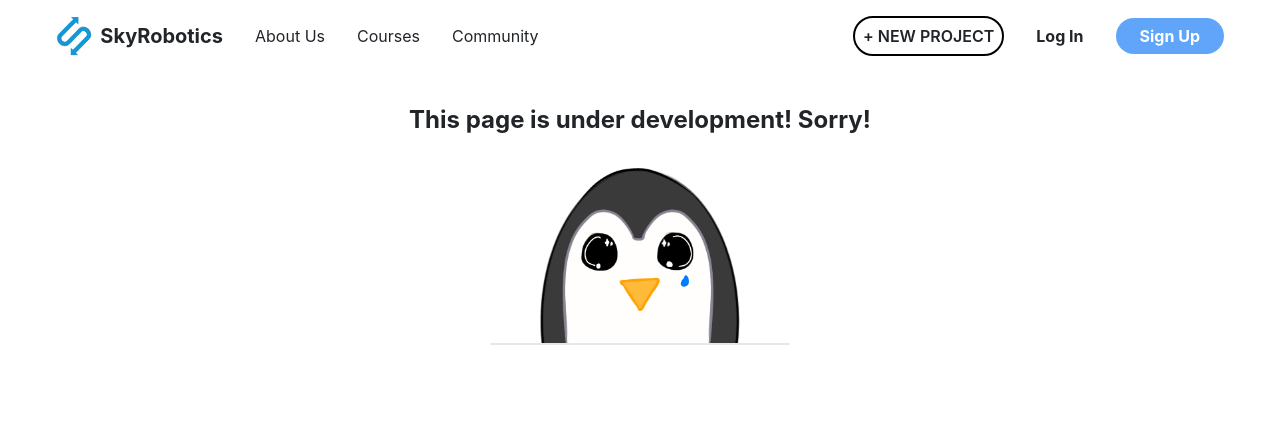
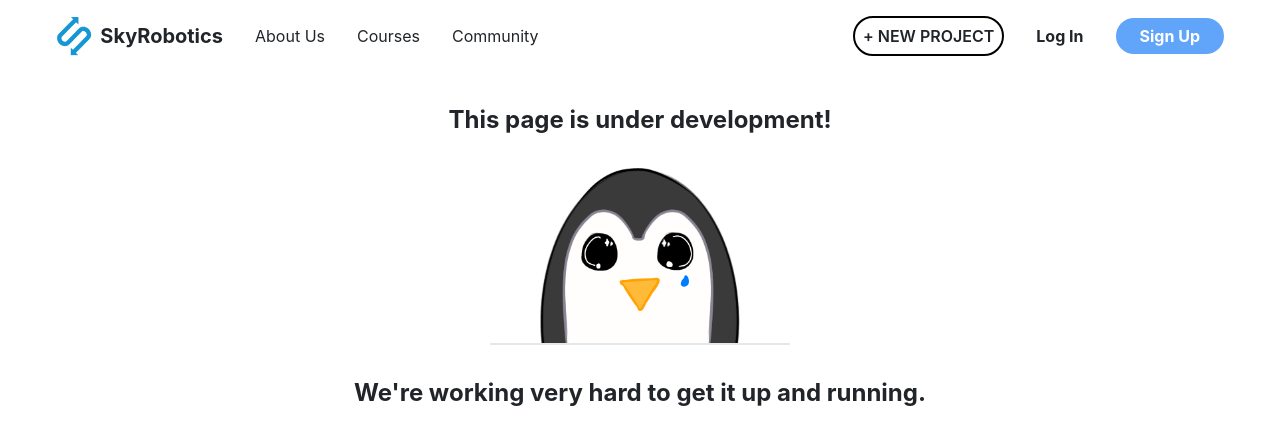
Before and after one commit to AnmayG/skyr-website, a React (Create React App) app: page /courses in a window 1280 px wide. Shown: the top 444 px of the page. Built offline with nearby package versions, Linux system fonts and the light colour scheme; no server answers.

Commit message:
new file creation on new project click

```diff
--- a/src/components/code-editor/Markdown.jsx
+++ b/src/components/code-editor/Markdown.jsx
@@ -33,7 +33,7 @@ const Markdown = (props) => {
   }, [props.downloadUrl]);
 
   return (
-    <div className="m-2">
+    <div className="m-4">
       <ReactMarkdown
         className="prose"
         children={markdown}
--- a/src/pages/Courses.js
+++ b/src/pages/Courses.js
@@ -7,10 +7,13 @@ const Courses = () => {
       <Navbar />
       <div className="w-screen flex flex-col items-center justify-center">
         <p className="w-full text-center m-8 text-2xl font-bold">
-          This page is under development! Sorry!
+          This page is under development!
         </p>
         <img alt="" src={"/penguin404.svg"} height={200} width={200} />
         <div className="h-[2px] w-[300px] bg-gray-200" />
+        <p className="w-full text-center m-8 text-2xl font-bold">
+          We're working very hard to get it up and running.
+        </p>
       </div>
     </div>
   );
--- a/src/pages/community/CommunityHome.js
+++ b/src/pages/community/CommunityHome.js
@@ -13,10 +13,13 @@ const CommunityHome = () => {
           <div className="flex items-center justify-center">
             <div className="w-screen flex flex-col items-center justify-center">
             <p className="w-full text-center m-8 text-2xl font-bold">
-              This page is under development! Sorry!
+              This page is under development!
             </p>
             <img alt="" src={"/penguin404.svg"} height={200} width={200} />
             <div className="h-[2px] w-[300px] bg-gray-200" />
+            <p className="w-full text-center m-8 text-2xl font-bold">
+              We're working very hard to get it up and running.
+            </p>
           </div>
           {/* <button
             className="m-4 rounded-full bg-green-500 p-4 text-white font-extrabold text-xl"
--- a/src/pages/default/AboutUs.js
+++ b/src/pages/default/AboutUs.js
@@ -14,10 +14,13 @@ export default function AboutUs() {
       <Navbar />
       <div className="w-screen flex flex-col items-center justify-center">
         <p className="w-full text-center m-8 text-2xl font-bold">
-          This page is under development! Sorry!
+          This page is under development!
         </p>
         <img alt="" src={"/penguin404.svg"} height={200} width={200} />
         <div className="h-[2px] w-[300px] bg-gray-200" />
+        <p className="w-full text-center m-8 text-2xl font-bold">
+          We're working very hard to get it up and running.
+        </p>
       </div>
       {/* <div className="m-2">
         <div>
--- a/src/pages/editors/Editor.js
+++ b/src/pages/editors/Editor.js
@@ -6,17 +6,31 @@ import Markdown from "../../components/code-editor/Markdown";
 import io from "socket.io-client";
 import { useSearchParams } from "react-router-dom";
 import { rdb, db, auth } from "../../firebase";
-import { set, ref, onValue, runTransaction } from "firebase/database";
+import { set, push, ref, onValue, runTransaction } from "firebase/database";
 import {
   readDatabaseDocument,
   updateDatabaseDocument,
 } from "../../interfaces/RealtimeDBInterface";
+const sampleCode = `start()
+set_outputs(26, 19, 13)
+turn_off(26, 19, 13)
+
+while True:
+  blink(26, 0.2)
+  blink(19, 0.2)
+  blink(13, 0.2)`;
 
 const Editor = (props) => {
   // URL Params
   const [params] = useSearchParams();
   const docId = params.get("id");
-  const dbRef = ref(rdb, `/${docId}`);
+  var dbRef = null;
+  if (docId) {
+    dbRef = ref(rdb, `/${docId}`);
+  } else {
+    const overallRef = ref(rdb, `/`);
+    dbRef = push(overallRef);
+  }
   const navigate = useNavigate();
 
   // Markdown state
@@ -36,14 +50,6 @@ const Editor = (props) => {
 
   // CodeMirror state
   const [sentCodeString, setSentCodeString] = useState(``);
-  // start()
-  // set_outputs(26, 19, 13)
-  // turn_off(26, 19, 13)
-
-  // while True:
-  //   blink(26, 0.2)
-  //   blink(19, 0.2)
-  //   blink(13, 0.2)
   const [recCodeString, setRecCodeString] = useState("");
 
   // Websocket Connection
@@ -71,6 +77,22 @@ const Editor = (props) => {
     // If no ID provided/new project has been created
     if (!docId) {
       // Create new document
+      console.log("here");
+      completeTransaction(sampleCode).then(() => {
+        console.log(dbRef.key);
+        navigate(`/editor/?id=${dbRef.key}`);
+      });
+      // runTransaction(dbRef, (transaction) => {
+      //   if (transaction) {
+      //     // Set the value
+      //     console.log("the hell")
+      //     transaction.value = sampleCode;
+      //   }
+      //   return transaction;
+      // });
+      // console.log(dbRef.key)
+      // navigate(`/editor/?id=${dbRef.key}`)
+      return;
     }
 
     var dbRefConnected = false;
@@ -136,16 +158,21 @@ const Editor = (props) => {
     });
   }
 
-  function databaseTransaction(codeString) {
-    setRecCodeString(codeString);
-    const uid = auth.currentUser.uid;
-    runTransaction(dbRef, (transaction) => {
+  async function completeTransaction(codeString) {
+    await runTransaction(dbRef, (transaction) => {
       if (transaction) {
         // Set the value
+        console.log("here1324");
         transaction.value = codeString;
       }
       return transaction;
     });
+  }
+
+  function databaseTransaction(codeString) {
+    setRecCodeString(codeString);
+    const uid = auth.currentUser.uid;
+    completeTransaction(codeString);
   }
 
   return (
```
